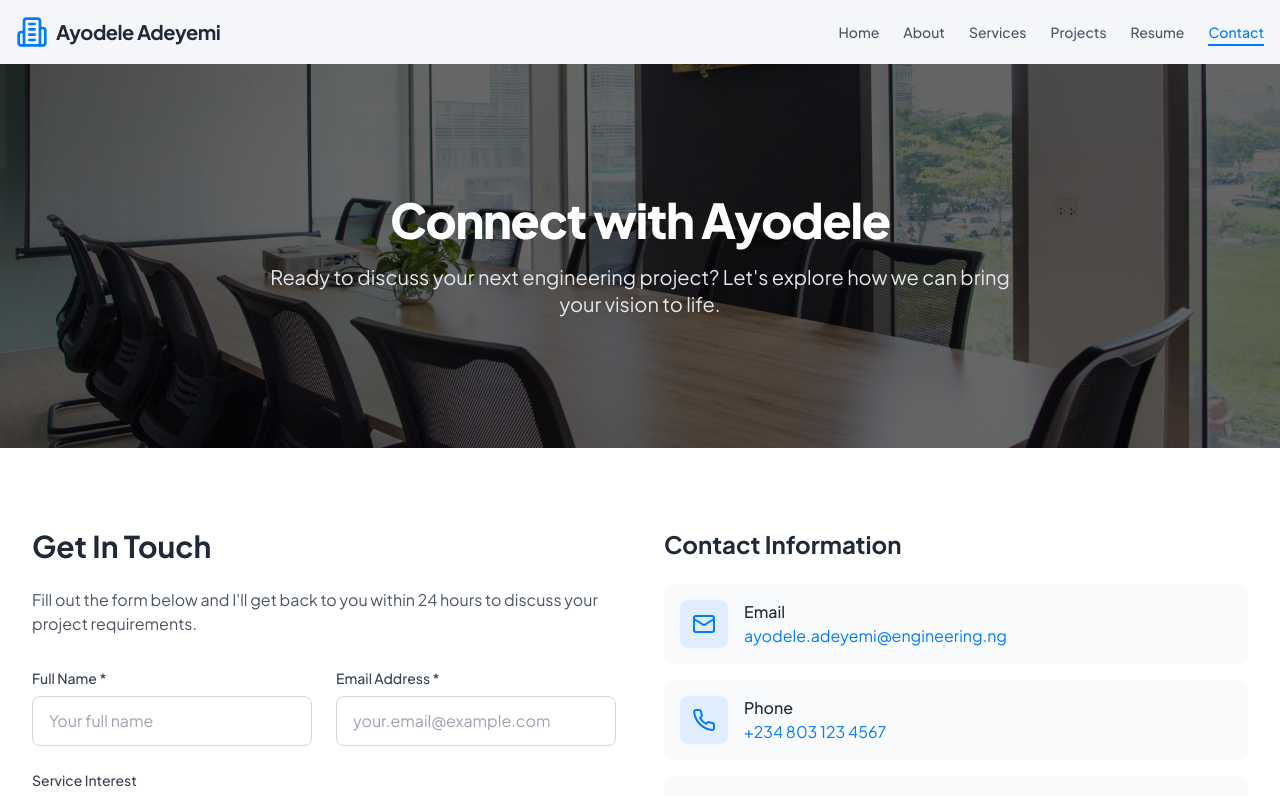
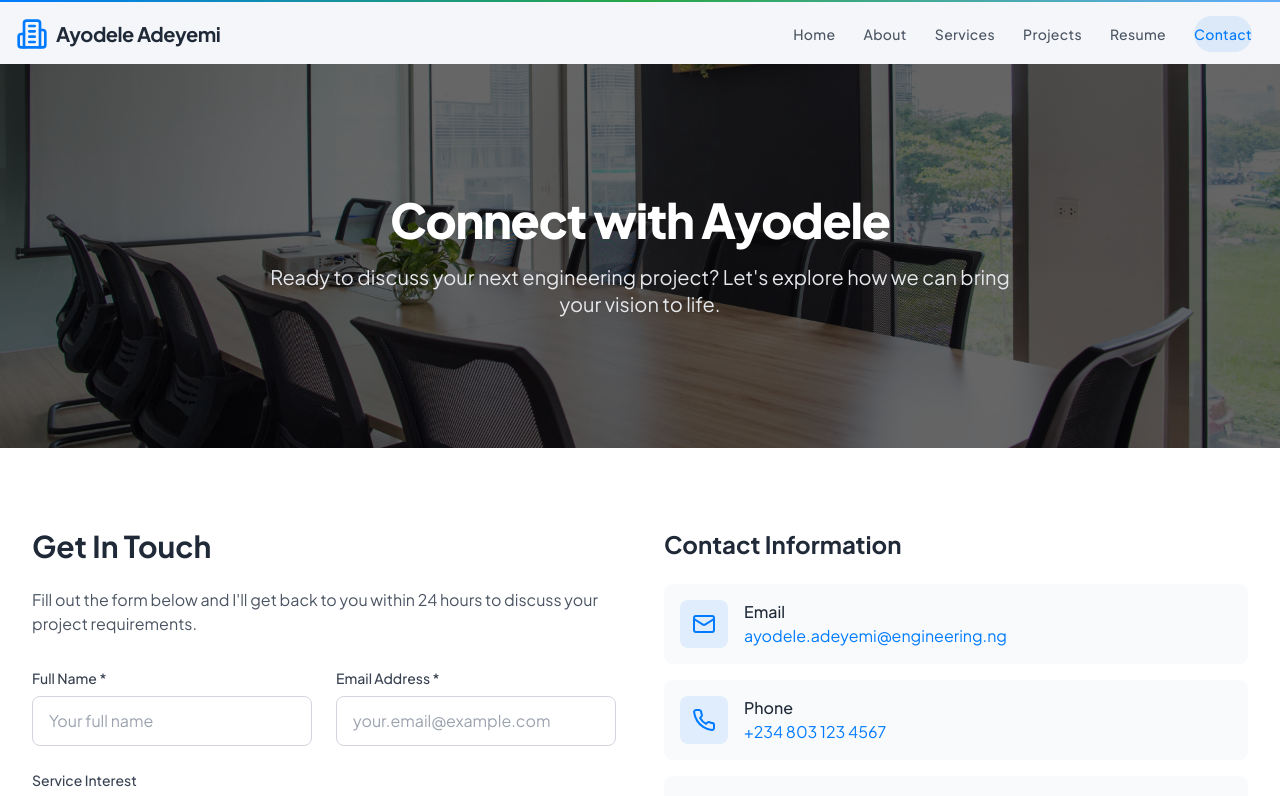
Before and after one commit to Paulkelvin/Engineer_Portfolio, a Next.js app: page /contact in a window 1280 px wide. Shown: the top 796 px of the page. Built offline with nearby package versions, Linux system fonts and the light colour scheme.

Commit message:
Enhance UX: global microanimation utilities, nav scroll progress, animated active pill, testimonial entrance + hover effects

```diff
--- a/app/globals.css
+++ b/app/globals.css
@@ -67,6 +67,11 @@
   /* Hide scrollbar utility */
   .no-scrollbar { scrollbar-width: none; -ms-overflow-style: none; }
   .no-scrollbar::-webkit-scrollbar { display: none; }
+  /* Micro-animation helpers */
+  .hover-float { transition: transform .55s cubic-bezier(.22,.68,0,1), box-shadow .55s; }
+  .hover-float:hover { transform: translateY(-6px); }
+  .fade-in-up { animation: fade-in-up .7s cubic-bezier(.22,.68,0,1); }
+  @keyframes fade-in-up { from { opacity:0; transform:translateY(24px); } to { opacity:1; transform:translateY(0); } }
 }
 
 /* Custom scrollbar */
--- a/components/Navigation.tsx
+++ b/components/Navigation.tsx
@@ -3,7 +3,7 @@
 import { useState, useEffect, useRef } from 'react'
 import Link from 'next/link'
 import { usePathname } from 'next/navigation'
-import { motion, AnimatePresence } from 'framer-motion'
+import { motion, AnimatePresence, useScroll, useSpring } from 'framer-motion'
 import { Menu, X, Building2 } from 'lucide-react'
 
 const Navigation = () => {
@@ -46,10 +46,15 @@ const Navigation = () => {
     { name: 'Contact', href: '/contact' },
   ]
 
+  const { scrollYProgress } = useScroll()
+  const scaleX = useSpring(scrollYProgress, { stiffness: 140, damping: 28, mass: 0.4 })
+
   return (
     <nav ref={navRef} className={`fixed top-0 left-0 right-0 z-50 transition-all duration-300 ${
       isScrolled ? 'bg-white/90 backdrop-blur-md shadow-lg' : 'bg-transparent'
     }`}>
+      {/* Scroll progress bar */}
+      <motion.div style={{ scaleX }} className="h-0.5 origin-left bg-gradient-to-r from-primary via-secondary to-primary/60" />
       <div className="container-custom px-4">
         <div className="flex items-center justify-between h-14 md:h-16">
           {/* Logo */}
@@ -59,20 +64,27 @@ const Navigation = () => {
           </Link>
 
           {/* Desktop Navigation */}
-          <div className="hidden md:flex items-center space-x-6">
-            {navItems.map((item) => (
-              <Link
-                key={item.name}
-                href={item.href}
-                className={`text-sm font-medium transition-colors duration-200 relative after:absolute after:left-0 after:-bottom-1 after:h-0.5 after:bg-primary after:transition-all after:duration-300 ${
-                  pathname === item.href
-                    ? 'text-primary after:w-full'
-                    : 'text-gray-600 hover:text-primary after:w-0 hover:after:w-full'
-                }`}
-              >
-                {item.name}
-              </Link>
-            ))}
+          <div className="hidden md:flex items-center space-x-1">
+            {navItems.map((item) => {
+              const active = pathname === item.href
+              return (
+                <motion.div key={item.name} whileHover={{ y: -2 }} className="px-3">
+                  <Link
+                    href={item.href}
+                    className={`relative inline-flex items-center text-sm font-medium tracking-wide transition-colors duration-200 ${active ? 'text-primary' : 'text-gray-600 hover:text-primary'}`}
+                  >
+                    <span className="relative z-10 py-2">{item.name}</span>
+                    {active && (
+                      <motion.span
+                        layoutId="nav-active-pill"
+                        className="absolute inset-0 rounded-full bg-primary/10"
+                        transition={{ type: 'spring', stiffness: 300, damping: 24 }}
+                      />
+                    )}
+                  </Link>
+                </motion.div>
+              )
+            })}
           </div>
 
           {/* Mobile menu button */}
--- a/components/TestimonialCarousel.tsx
+++ b/components/TestimonialCarousel.tsx
@@ -49,16 +49,17 @@ export const TestimonialCarousel = ({ items, heading = 'Client Testimonials', su
         <AnimatePresence mode="wait">
           <motion.div
             key={current.name + index}
-            initial={{ opacity: 0, y: 20 }}
-            animate={{ opacity: 1, y: 0 }}
-            exit={{ opacity: 0, y: -20 }}
-            transition={{ duration: 0.45 }}
+            initial={{ opacity: 0, y: 16, filter: 'blur(4px)' }}
+            animate={{ opacity: 1, y: 0, filter: 'blur(0px)' }}
+            exit={{ opacity: 0, y: -16, filter: 'blur(4px)' }}
+            transition={{ duration: 0.55, ease: [0.22,0.68,0,1] }}
             className="rounded-3xl bg-white shadow-xl ring-1 ring-gray-100 p-6 sm:p-10 overflow-hidden"
           >
             <div className="absolute -top-14 -right-14 w-44 h-44 bg-gradient-to-br from-primary/10 to-secondary/10 rounded-full blur-3xl" />
             <div className="flex flex-col md:flex-row gap-8 items-start">
-              <div className="flex-shrink-0 w-24 h-24 rounded-2xl overflow-hidden ring-4 ring-white shadow-lg mx-auto md:mx-0">
-                <Image src={current.photo} alt={current.name} width={200} height={200} className="w-full h-full object-cover" />
+              <div className="flex-shrink-0 w-24 h-24 rounded-2xl overflow-hidden ring-4 ring-white shadow-lg mx-auto md:mx-0 relative group">
+                <Image src={current.photo} alt={current.name} width={200} height={200} className="w-full h-full object-cover transition-transform duration-500 group-hover:scale-110" />
+                <span className="absolute inset-0 bg-gradient-to-tr from-primary/0 to-secondary/0 opacity-0 group-hover:opacity-10 transition-opacity" />
               </div>
               <div className="flex-1">
                 <blockquote className="relative text-base sm:text-lg md:text-xl leading-relaxed text-gray-700 font-medium mb-6 pl-8">
--- /dev/null
+++ b/components/motion.ts
@@ -0,0 +1,50 @@
+import { Variants } from 'framer-motion'
+
+// Reusable motion variants for subtle micro-animations
+export const fadeInUp: Variants = {
+  hidden: { opacity: 0, y: 24 },
+  show: { opacity: 1, y: 0, transition: { duration: 0.6, ease: [0.22,0.68,0,1] } }
+}
+
+export const fadeIn: Variants = {
+  hidden: { opacity: 0 },
+  show: { opacity: 1, transition: { duration: 0.5 } }
+}
+
+export const staggerContainer: Variants = {
+  hidden: {},
+  show: {
+    transition: {
+      staggerChildren: 0.08,
+      delayChildren: 0.05
+    }
+  }
+}
+
+export const scaleHover = {
+  whileHover: { y: -6, rotate: 0.4, scale: 1.03, transition: { type: 'spring', stiffness: 260, damping: 18 } },
+  whileTap: { scale: 0.97 }
+}
+
+export const fadeInScale: Variants = {
+  hidden: { opacity: 0, scale: 0.96, filter: 'blur(4px)' },
+  show: { opacity: 1, scale: 1, filter: 'blur(0px)', transition: { duration: 0.55, ease: [0.16,0.84,0.44,1] } }
+}
+
+export const slideInLeft: Variants = {
+  hidden: { opacity: 0, x: -32 },
+  show: { opacity: 1, x: 0, transition: { duration: 0.6, ease: [0.22,0.68,0,1] } }
+}
+
+export const slideInRight: Variants = {
+  hidden: { opacity: 0, x: 32 },
+  show: { opacity: 1, x: 0, transition: { duration: 0.6, ease: [0.22,0.68,0,1] } }
+}
+
+export const springBounce = {
+  whileHover: { scale: 1.05, transition: { type: 'spring', stiffness: 300, damping: 16 } },
+  whileTap: { scale: 0.95 }
+}
+
+// Utility to disable animation when prefers-reduced-motion is set (optional hook substitute)
+export const maybe = (prefersReduced: boolean, variant: Variants): Variants => prefersReduced ? { show: { opacity: 1 } } as Variants : variant
```
